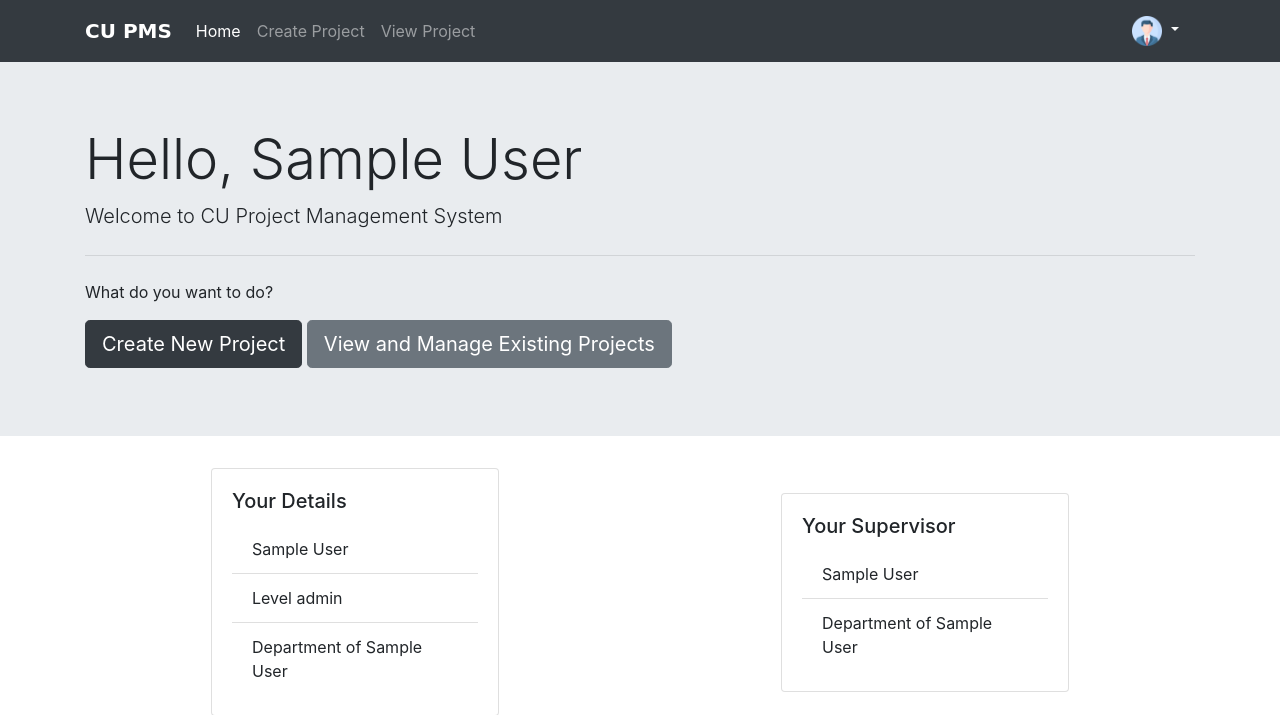
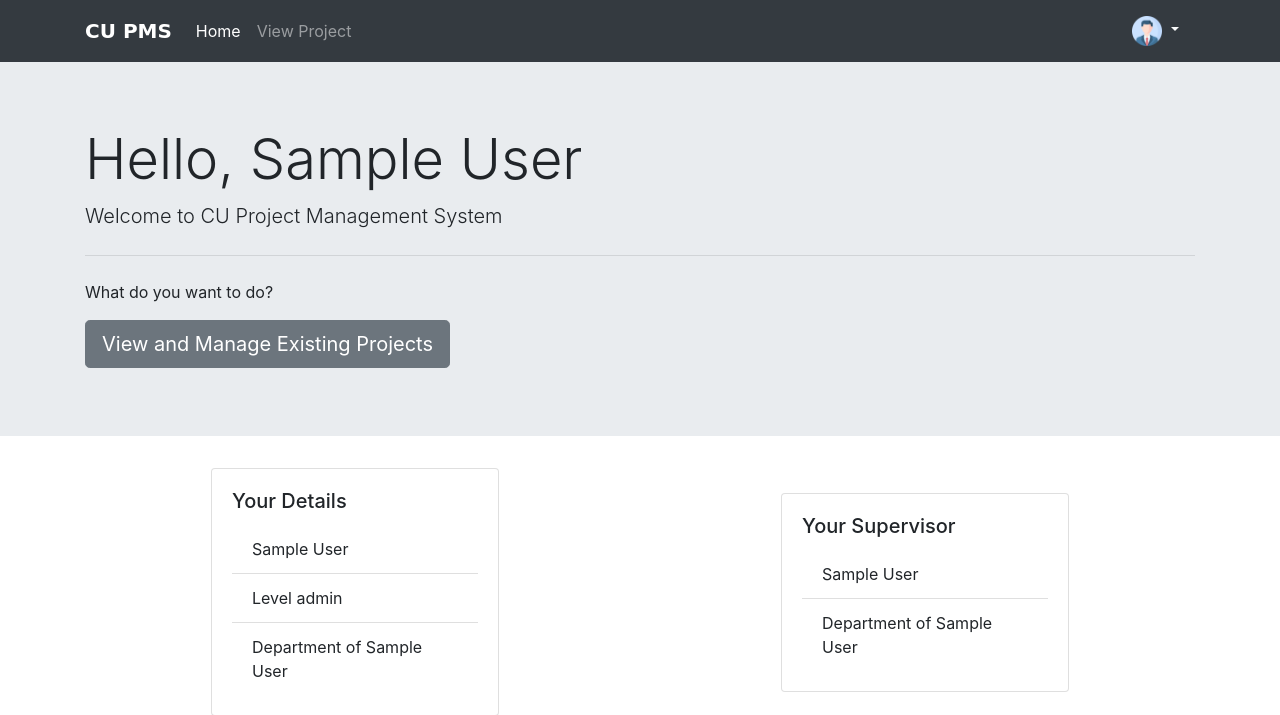
Before and after one commit to jemima4/Project_Management_System, a PHP site: page /dashboard.php in a window 1280 px wide. Shown: the top 715 px of the page. Run offline with PHP 8.4, Linux system fonts and the light colour scheme; the visitor is signed in with stand-in values (Sample User, id 1).

Commit message:
Feat: Logout added and linked to frontend. Hidden create project button on finding already existing project added.

```diff
--- a/dashboard.php
+++ b/dashboard.php
@@ -14,7 +14,9 @@
                 <p class="lead">Welcome to CU Project Management System</p>
                 <hr class="my-4">
                 <p>What do you want to do?</p>
-                <a class="btn btn-dark btn-lg mb-1" href="create.php" role="button">Create New Project</a>
+                <?php if(!isset($_SESSION["projectid"])): ?>
+                    <a class="btn btn-dark btn-lg mb-1" href="create.php" role="button">Create New Project</a>
+                <?php endif; ?>
                 <a class="btn btn-secondary btn-lg mb-1" href="#" role="button">View and Manage Existing Projects</a>
             </div>
         </div>
--- a/includes/navbar.php
+++ b/includes/navbar.php
@@ -13,8 +13,10 @@
         <div class="collapse navbar-collapse" id="navbarNavDropdown">
             <div class="navbar-nav">
                 <a class="nav-item nav-link active" href="#">Home <span class="sr-only">(current)</span></a>
-                <a class="nav-item nav-link" href="#">Create Project</a>
-                <a class="nav-item nav-link" href="#">View Project</a>
+                <?php if(!isset($_SESSION["projectid"])): ?>
+                    <a class="nav-item nav-link" href="./create.php">Create Project</a>
+                <?php endif; ?>
+                <a class="nav-item nav-link" href="./../view.php">View Project</a>
             </div>
             <div class="dropdown ml-auto">
                 <a class="nav-link text-light dropdown-toggle" href="#" id="navbarDropdownMenuLink" role="button" data-toggle="dropdown" aria-haspopup="true" aria-expanded="false">
```
